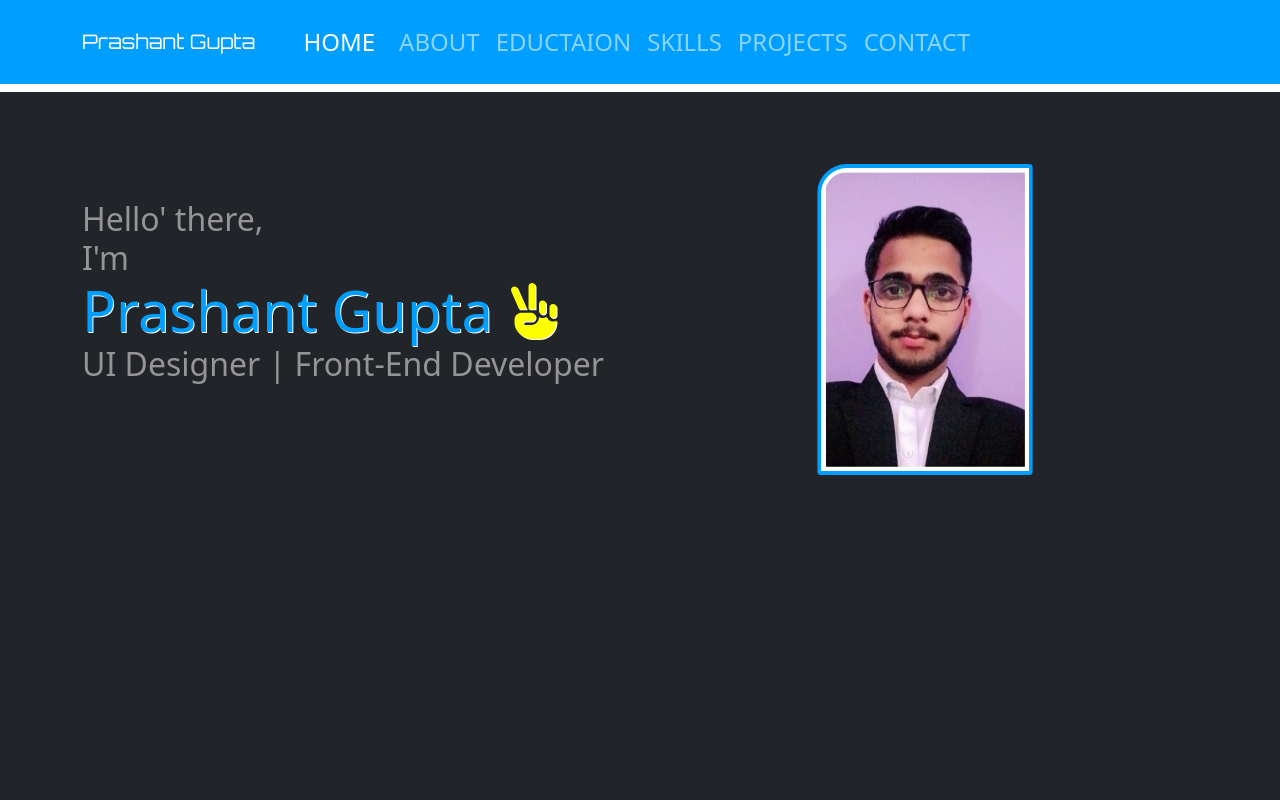
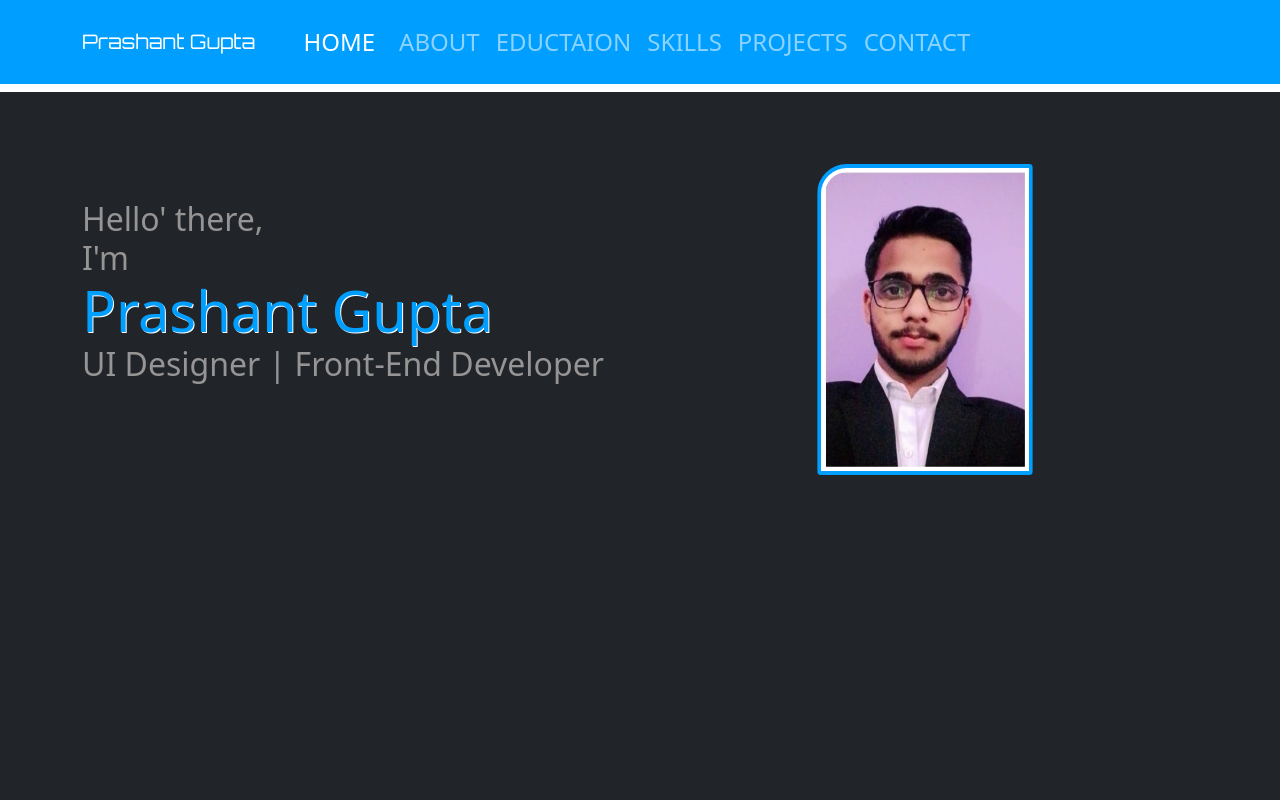
Before and after one commit to Prashant844/Portfolio2.0, a plain HTML site: page index.html in a window 1280 px wide. Shown: the top 800 px of the page. Drawn offline with Linux system fonts and the light colour scheme; a script that the page names is missing.

Commit message:
Update index.html

```diff
--- a/index.html
+++ b/index.html
@@ -50,7 +50,7 @@
     <div class="container home mt-2">
       <div class="row text-center text-light py-2">
         <div class="col-sm-12 col-md-6 col-lg-6">
-          <h2 id="home">Hello' there, <br> I'm <br> <span class="name display-4 ">Prashant Gupta <i class="fa-solid fa-hand-peace" style="color: #fbff00;"></i></span>
+          <h2 id="home">Hello' there, <br> I'm <br> <span class="name display-4 ">Prashant Gupta </span>
             <br><span class="text-start">UI Designer | Front-End Developer</span>
           </h2>
         </div>
```
